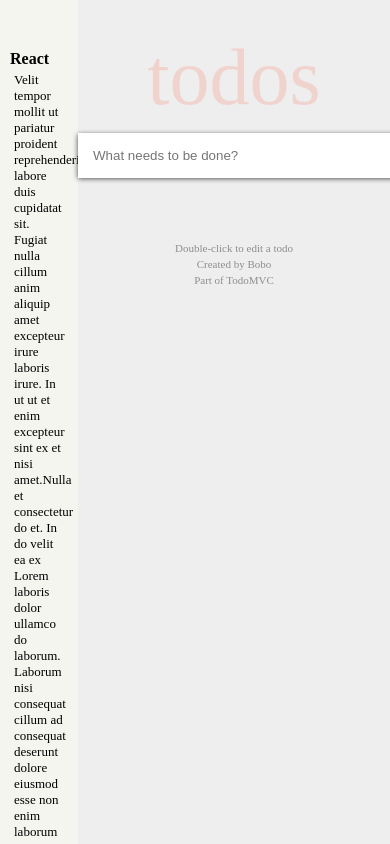
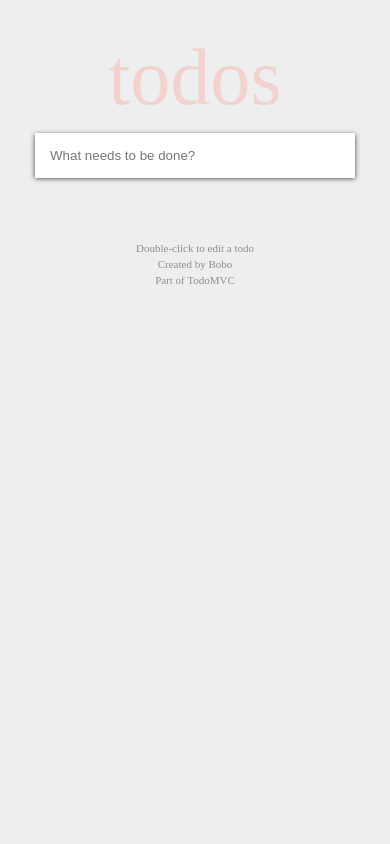
Before and after one commit to eakinloose/todo, a React (Create React App) app: page / in a window 390 px wide. Built offline with nearby package versions, Linux system fonts and the light colour scheme; the HTML template or start-up script is replaced by a standard one.

Commit message:
pre-finished mobile view

```diff
--- a/src/App.css
+++ b/src/App.css
@@ -1,11 +1,14 @@
 *{
   box-sizing: border-box;
   margin: 0px;
+
+}
+body{
+  background:#eee;
 }
 .body{
   display: grid;
   grid-template-columns: repeat(5 ,1fr);
-  background:#eee;
 }
 .side{
   grid-column: 1/2;
@@ -36,12 +39,12 @@ article{
   cursor: pointer;
   padding: 5px 0.7rem;
   color:teal;
-  background: rgba(255, 99, 71, 0.192);;
+  background: rgba(235, 117, 96, 0.192);;
   margin: 10px auto;
-  border-radius: 7px;
   min-width: 320px;
   max-width: 600px;
   width: 55%;
+  box-shadow: 0px 0.2px 1px black;
 }
 form{
   min-width: 320px;
@@ -64,6 +67,10 @@ button{
   margin-left: 4px;
   padding: 5px;
   font-size: 11px;
+  height: 20px;
+  bottom: 0;
+  align-self: center;
+  border-radius: 4px;
 }
 article div{
   display: flex;
@@ -96,3 +103,13 @@ main p, main h5{
 .complete input{
   text-decoration: line-through;
 }
+
+@media screen and (max-width: 750px){
+  .side{
+    display: none;
+  }
+  .body{
+    display: block;
+  }
+
+}
```
